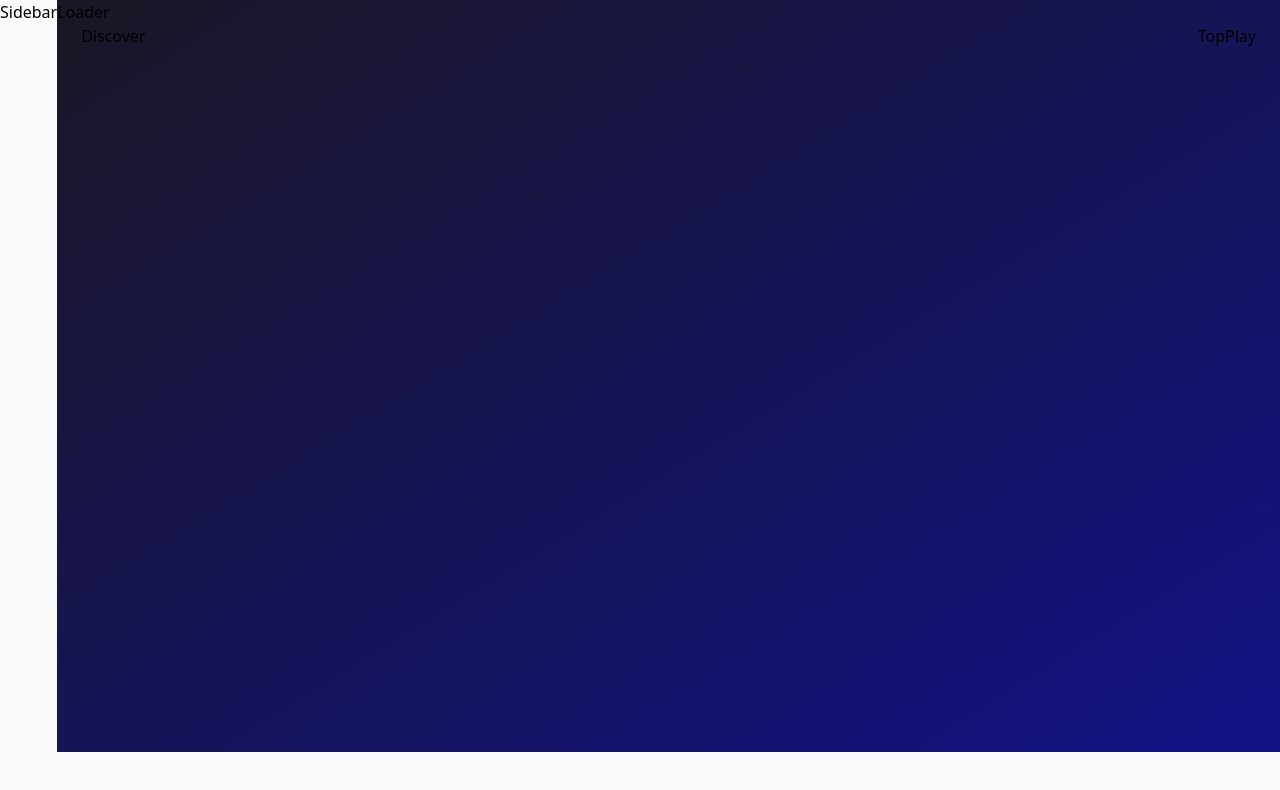
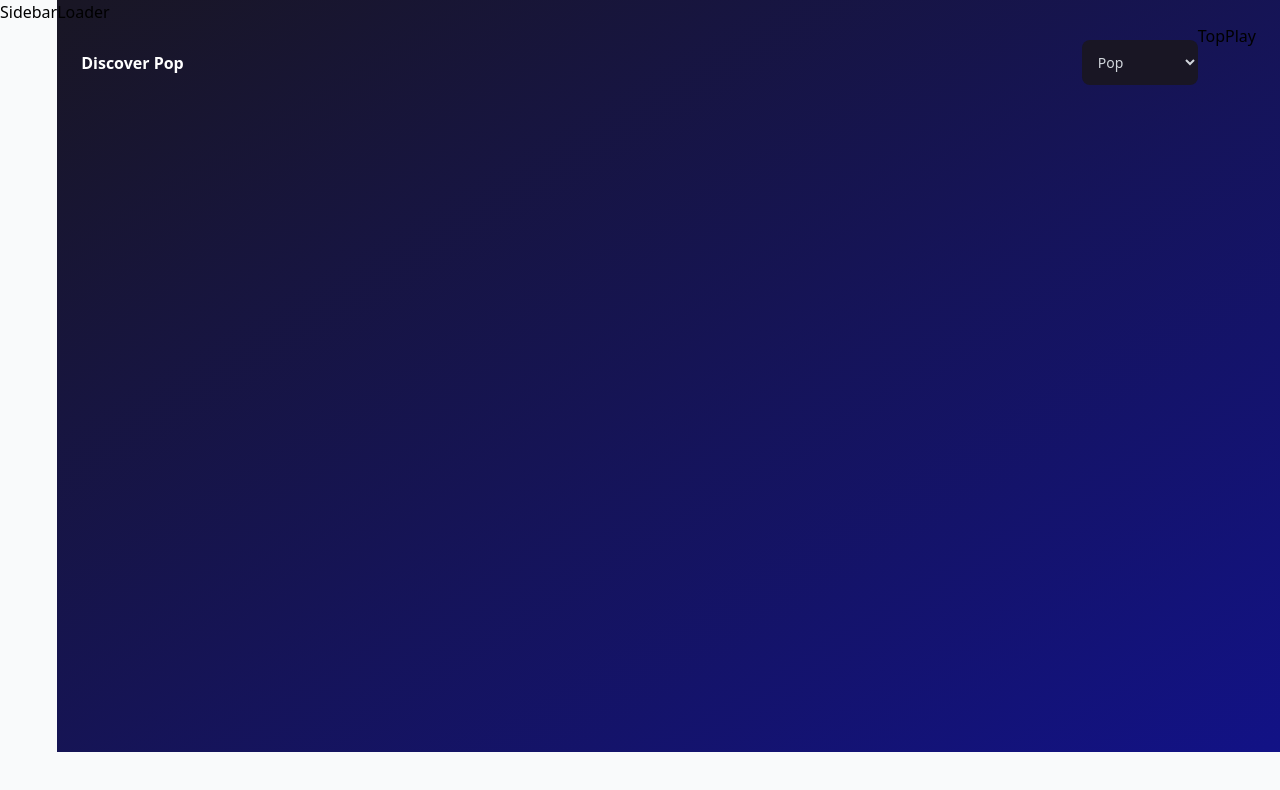
Before and after one commit to Zukhriddinbek-Code/spotify-clone-mus-app, a React (Vite) app: page / in a window 1280 px wide. Shown: the top 790 px of the page. Built offline with nearby package versions, Linux system fonts and the light colour scheme.

Commit message:
adding select and option tags

```diff
--- a/src/pages/Discover.jsx
+++ b/src/pages/Discover.jsx
@@ -1,3 +1,33 @@
-const Discover = () => <div>Discover</div>;
+import { Error, Loader, SongCard } from "../components";
+import { genres } from "../assets/constants";
 
+const Discover = () => {
+  // console.log(genres);
+  const genreTitle = "Pop";
+
+  return (
+    <div className="flex flex-col">
+      <div className="w-full flex justify-between items-center sm:flex-row flex-col mt-4 mb-10">
+        <h2 className="font-bold text-3x1 text-white text-left">
+          Discover {genreTitle}
+        </h2>
+        <select
+          onChange={() => {}}
+          value=""
+          className="bg-black text-gray-300 p-3 text-sm rounded-lg outline-none sm:mt-0 mt-5"
+        >
+          {genres.map((genre) => (
+            <option key={genre.value} value={genre.value}>
+              {genre.title}
+            </option>
+          ))}
+        </select>
+      </div>
+
+      <div className="flex flex-wrap sm:justify-start justify-center gap-8">
+        {[1, 2, 3, 4, 5, 6, 7, 8, 9].map((song) => {})}
+      </div>
+    </div>
+  );
+};
 export default Discover;
```
